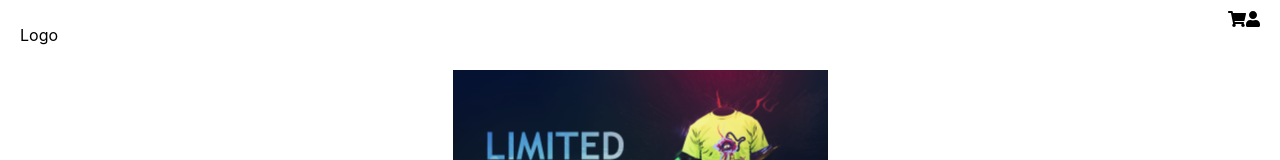
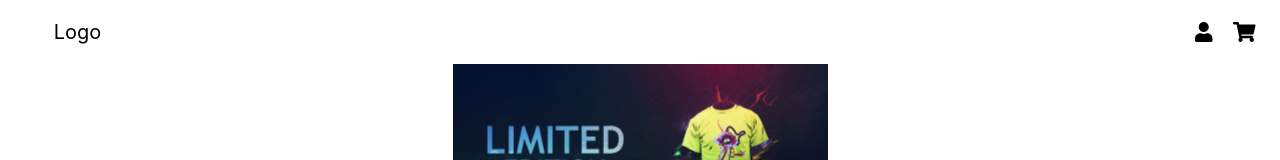
Before and after one commit to t-shirt-shop/t-shirt-shop, a React (Create React App) app in the folder front_end/tshirts/: page / in a window 1280 px wide. Shown: the top 160 px of the page. Built offline with nearby package versions, Linux system fonts and the light colour scheme.

Commit message:
nav updated

```diff
--- a/front_end/tshirts/src/App.css
+++ b/front_end/tshirts/src/App.css
@@ -45,4 +45,23 @@
 .shirt-price {
   color: white;
 }
+.navi {
+  display: flex;
+  align-items: center;
+}
+.navi .logos {
+  width: 10%;
+  padding-left: 15px;
+  font-size: 20px;
+}
+.navi .icons {
+  display: flex;
+  justify-content: flex-end;
+  width: 90%;
+  padding-right: 15px;
+}
+.navi .icons .icon {
+  margin: 10px;
+  font-size: 20px;
+}
 /*# sourceMappingURL=App.css.map */
--- a/front_end/tshirts/src/App.less
+++ b/front_end/tshirts/src/App.less
@@ -58,3 +58,24 @@
 .shirt-price {
   color: white;
 }
+
+//navbar
+.navi {
+  display: flex;
+  align-items: center;
+  .logos {
+    width: 10%;
+    padding-left: 15px;
+    font-size: 20px;
+  }
+  .icons {
+    display: flex;
+    justify-content: flex-end;
+    width: 90%;
+    padding-right: 15px;
+    .icon {
+    margin: 10px;
+    font-size: 20px
+    }
+  }
+}
--- a/front_end/tshirts/src/components/landingpage/Nav.js
+++ b/front_end/tshirts/src/components/landingpage/Nav.js
@@ -1,29 +1,22 @@
 import React from "react";
 import { FontAwesomeIcon } from "@fortawesome/react-fontawesome";
 import { faUser, faShoppingCart } from "@fortawesome/free-solid-svg-icons";
-import styled from 'styled-components';
 
-const ContainerDiv = styled.div`
-    display: flex;
-    justify-content: space-between;
-    margin: 8.8px 20px;
-`
-const SubContainDiv = styled.div`
-    display: flex:
-    flex-direction: row;
-    justify-content: center;
-`
+// const Div = styled.div`
+//     display: flex;
+// `
 
 function Nav() {
     return (
-        <ContainerDiv>
-            <p>Logo</p>
-            <SubContainDiv>
-                <FontAwesomeIcon icon={faShoppingCart} />
-                <FontAwesomeIcon icon={faUser} />
-            </SubContainDiv>
-
-        </ContainerDiv>
+        <div className='navi'>
+            <div className='logos'>
+                <p className='logo'>Logo</p>
+            </div>
+            <div className='icons'>
+                <div className='icon'> <FontAwesomeIcon icon={faUser} />
+                </div><div className='icon'> <FontAwesomeIcon icon={faShoppingCart} /> </div>
+            </div>
+        </div>
     );
 }
 
```
Also changed, not shown: 1 other file (tests, documents, lock files or other folders).
